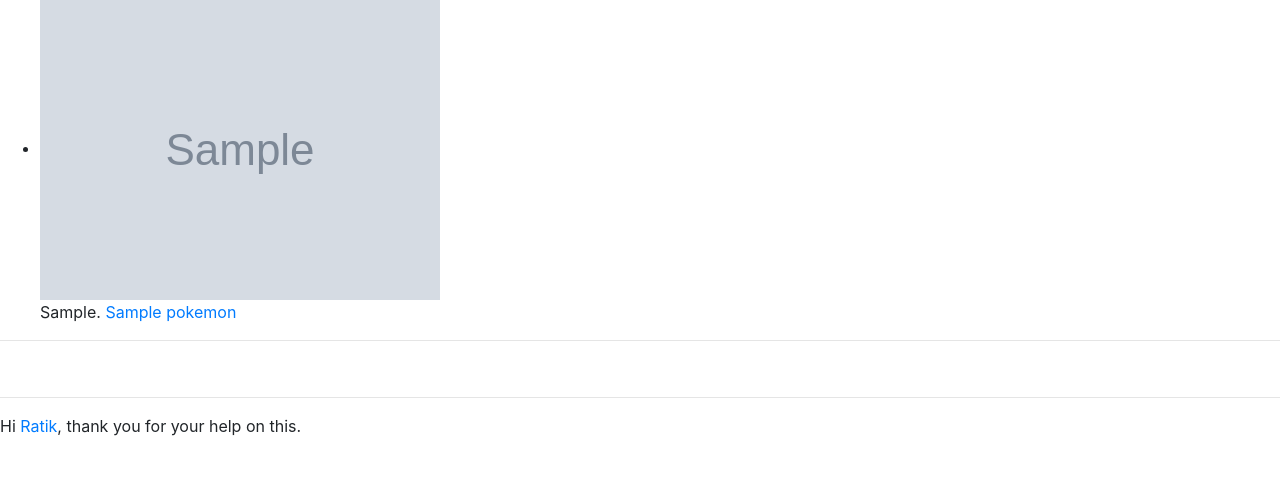
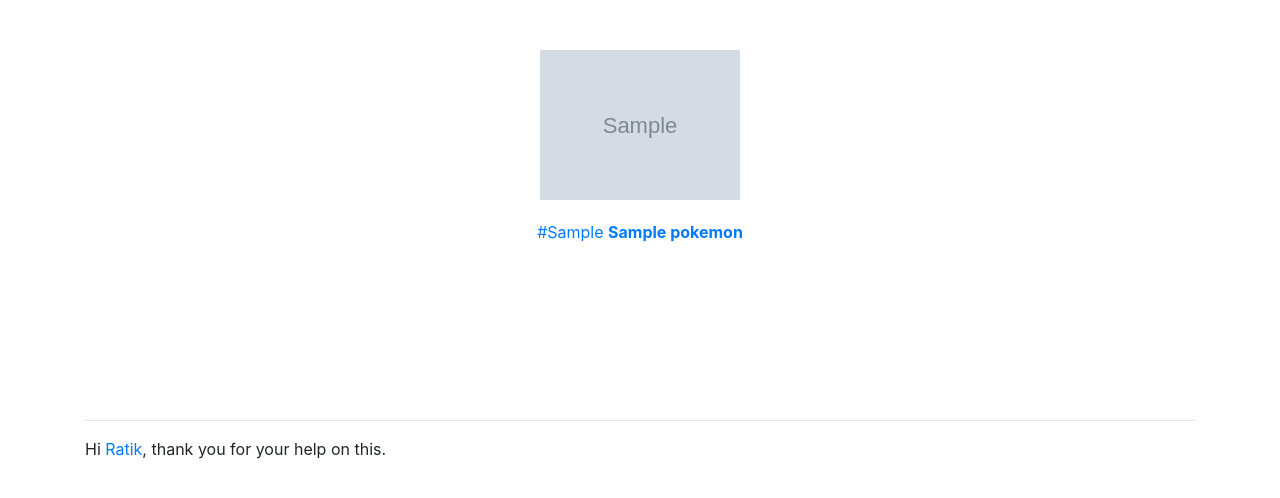
Before and after one commit to harjaschatha/Pokedex, a Django app: page / in a window 1280 px wide. Shown: the part 56-554 px from the top of the page. Run offline with Django 3.2, Linux system fonts and the light colour scheme; tables that the repository leaves empty hold one stand-in row (values such as "Sample post"); grey boxes marked "Sample" are stand-in pictures; some libraries are stand-ins or nearby versions.

Commit message:
Add grid to the index page

```diff
--- a/pokedex/templates/pokedex/index.html
+++ b/pokedex/templates/pokedex/index.html
@@ -1,23 +1,22 @@
 {% extends 'base.html' %}
+{% load pokedex_extras %}
 
 {% block body %}
- 	<ul>
-		{% for pokemon in pokemons %}
-			<div class="pokemon-wrapper" id="{{ pokemon.dex }}">
-				<li>
-					<a href="{% url 'detail' pokemon.dex %}">
-						<img src='{{ pokemon.img }}' class="pokemon-sprite-small">
-						<br>
-					</a>
-					{{ pokemon.dex }}.
-					<a href="{% url 'detail' pokemon.dex %}">{{ pokemon.name }}</a>
-				</li>
-			</div>
-			{% if pokemon.dex == "151" %}
-				<br>
-				<hr>
-			{% endif %}
+	<div class="pokemon-grid">
+	  {% for chunk in pokemons|chunks:3 %}
+		  <div class="row">
+		    {% for pokemon in chunk %}
+		      <div class="col-md">
+		      	<a href="{% url 'detail' pokemon.dex %}">
+			      	<div class="pokemon-wrapper">
+				      	<img class="pokemon-image" src="{{ pokemon.img }}" />
+				      	<p class="pokemon-name">#{{ pokemon.dex}} <strong>{{ pokemon.name}}</strong></p>
+				      </div>
+				     </a>
+		      </div>
+		    {% endfor %}
+		  </div>
 		{% endfor %}
-	</ul>
-<hr>
+	</div>
+
 {% endblock %}
--- /dev/null
+++ b/pokedex/templatetags/pokedex_extras.py
@@ -0,0 +1,22 @@
+from django import template
+
+register = template.Library()
+
+@register.filter(name='chunks')
+def chunks(iterable, chunk_size):
+    if not hasattr(iterable, '__iter__'):
+        # can't use "return" and "yield" in the same function
+        yield iterable
+    else:
+        i = 0
+        chunk = []
+        for item in iterable:
+            chunk.append(item)
+            i += 1
+            if not i % chunk_size:
+                yield chunk
+                chunk = []
+        if chunk:
+            # some items will remain which haven't been yielded yet,
+            # unless len(iterable) is divisible by chunk_size
+            yield chunk
--- a/static/stylesheets/pokedex.css
+++ b/static/stylesheets/pokedex.css
@@ -1,21 +1,29 @@
 /*GLOBAL*/
 body {
-
 }
 
-/*INDEX*/
-/*.pokemon-sprite-small{
-	width: 150px;
-}*/
+/* INDEX */
+.pokemon-grid {
+  margin-top: 50px;
+}
 
-/*.pokemon-wrapper {
-	padding: 30px;
-	margin: 30px;
-	text-align: center;
-	display: inline-block;
-}*/
+.pokemon-grid .row {
+  margin-bottom: 30px;
+}
 
-/*DETAIL PAGE*/
-/*.pokemon-sprite {
-	float: left;
-}*/
+.pokemon-wrapper {
+	height: 300px;
+  width: 100%;
+}
+
+.pokemon-wrapper .pokemon-image {
+  height: 150px;
+  max-width: 100%;
+  display: block;
+  margin: 0 auto;
+}
+
+.pokemon-wrapper .pokemon-name {
+  text-align: center;
+  margin-top: 20px;
+}
--- a/templates/base.html
+++ b/templates/base.html
@@ -30,15 +30,19 @@
 	</header>
 
 	<main>
-		{% block body %}
-		{% endblock %}
+    <div class="container">
+  		{% block body %}
+  		{% endblock %}
+    </div>
 	</main>
 
 	<br>
 
 	<footer>
-		<hr>
-		<p>Hi <a href="http://ratiksharma.com/">Ratik</a>, thank you for your help on this.</p>
+    <div class="container">
+    	<hr>
+    	<p>Hi <a href="http://ratiksharma.com/">Ratik</a>, thank you for your help on this.</p>
+    </div>
 	</footer>
 
 	<!-- Placed at the end of the document so the pages load faster -->
```
Also changed, not shown: pokedex/templatetags/__init__.py (added).
